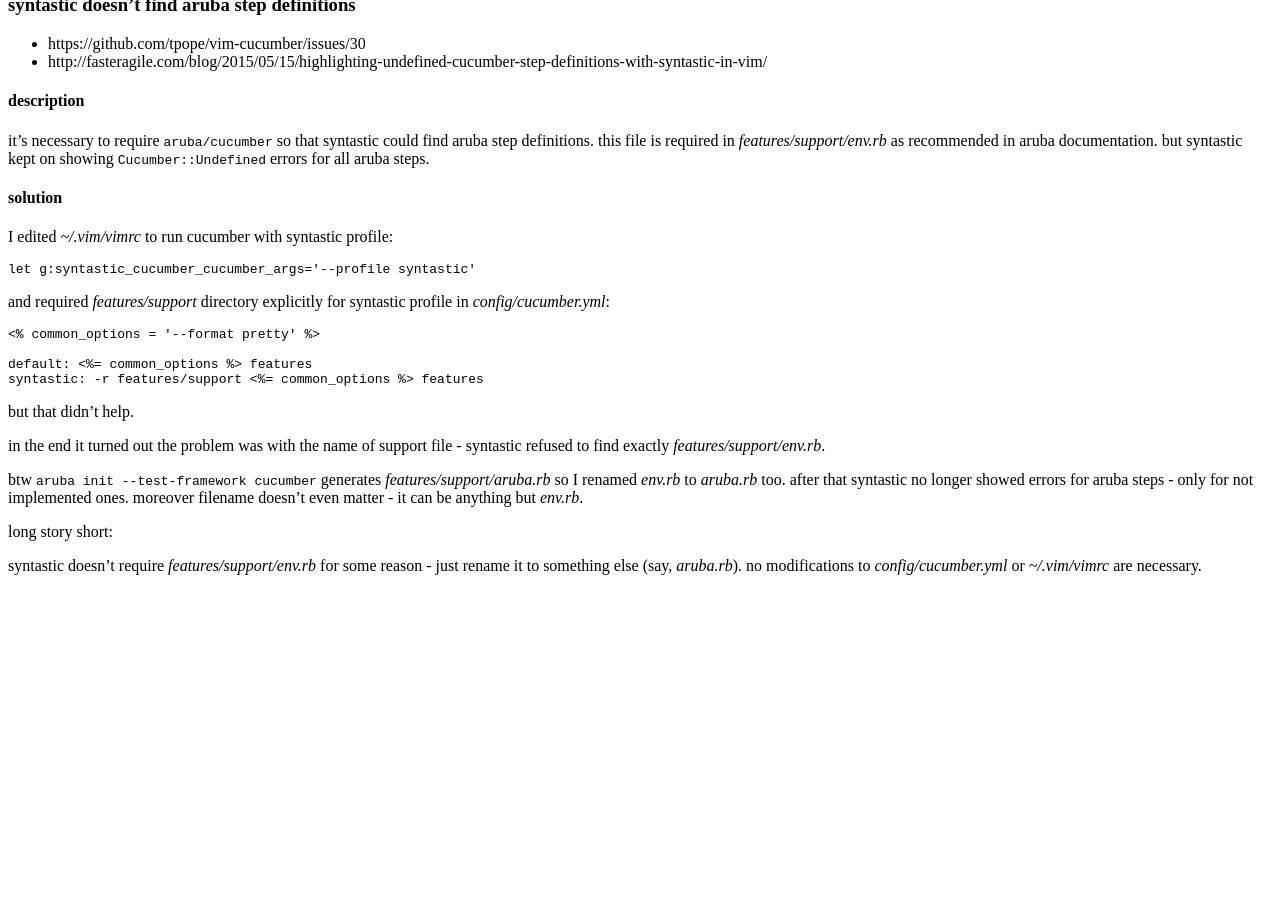
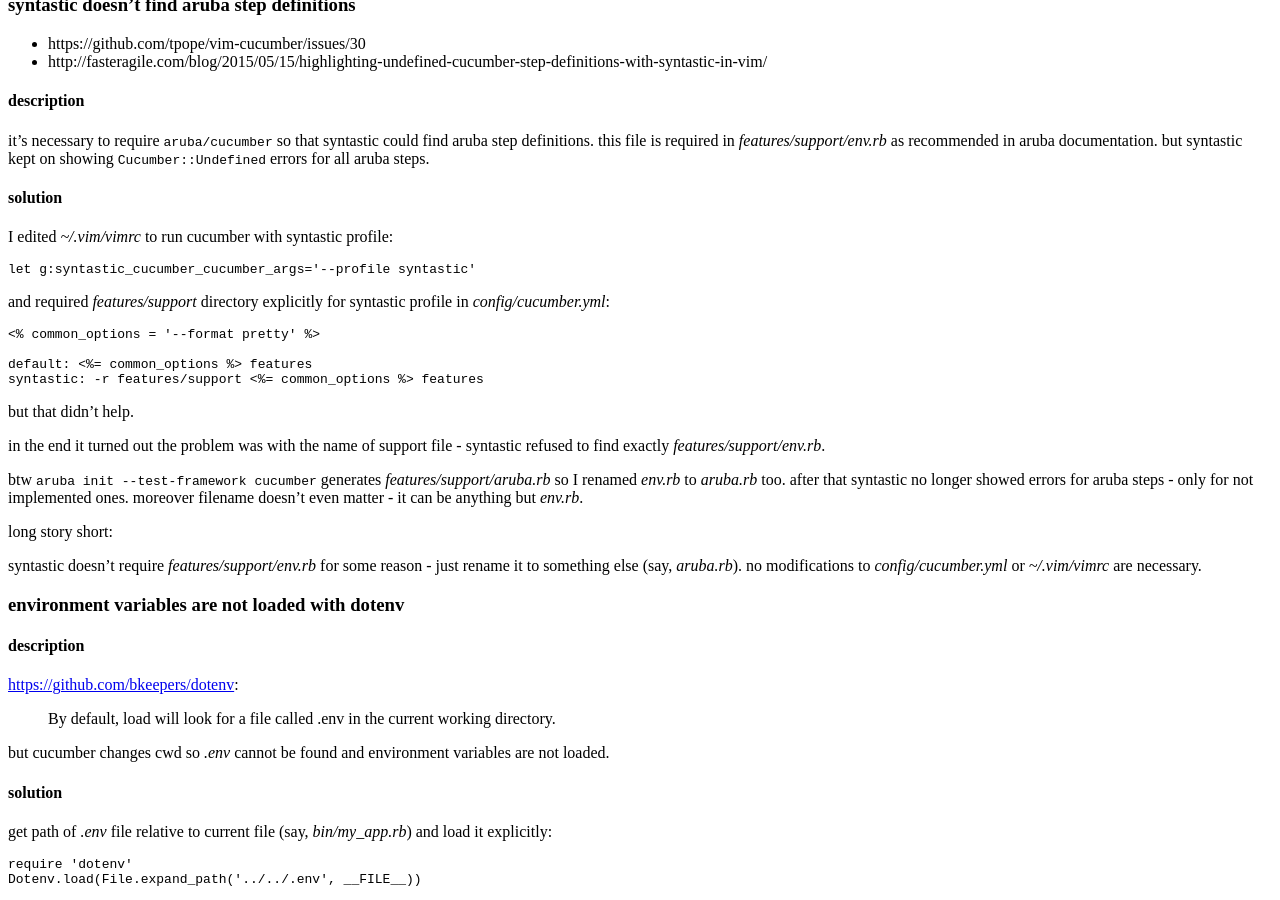
Before and after one commit to tap349/tap349.github.io, a Jekyll site: the page built from _posts/2017-04-18-cucumber.md, in a window 1280 px wide and 900 px high, scrolled down 804 px. Built offline with Jekyll 4.4.1, drawn with Linux system fonts in a browser that asks for light colours; before the commit the page ends 1395 px from its top, so only the background shows below that.

Commit message:
update 2017-04-18_16:46:35

````diff
--- a/_posts/2017-04-18-cucumber.md
+++ b/_posts/2017-04-18-cucumber.md
@@ -94,3 +94,24 @@ long story short:
 syntastic doesn't require _features/support/env.rb_ for some reason -
 just rename it to something else (say, _aruba.rb_). no modifications to
 _config/cucumber.yml_ or _~/.vim/vimrc_ are necessary.
+
+### environment variables are not loaded with dotenv
+
+#### description
+
+<https://github.com/bkeepers/dotenv>:
+
+> By default, load will look for a file called .env in the current working directory.
+
+but cucumber changes cwd so _.env_ cannot be found and
+environment variables are not loaded.
+
+#### solution
+
+get path of _.env_ file relative to current file (say, _bin/my_app.rb_)
+and load it explicitly:
+
+```ruby
+require 'dotenv'
+Dotenv.load(File.expand_path('../../.env', __FILE__))
+```
````
